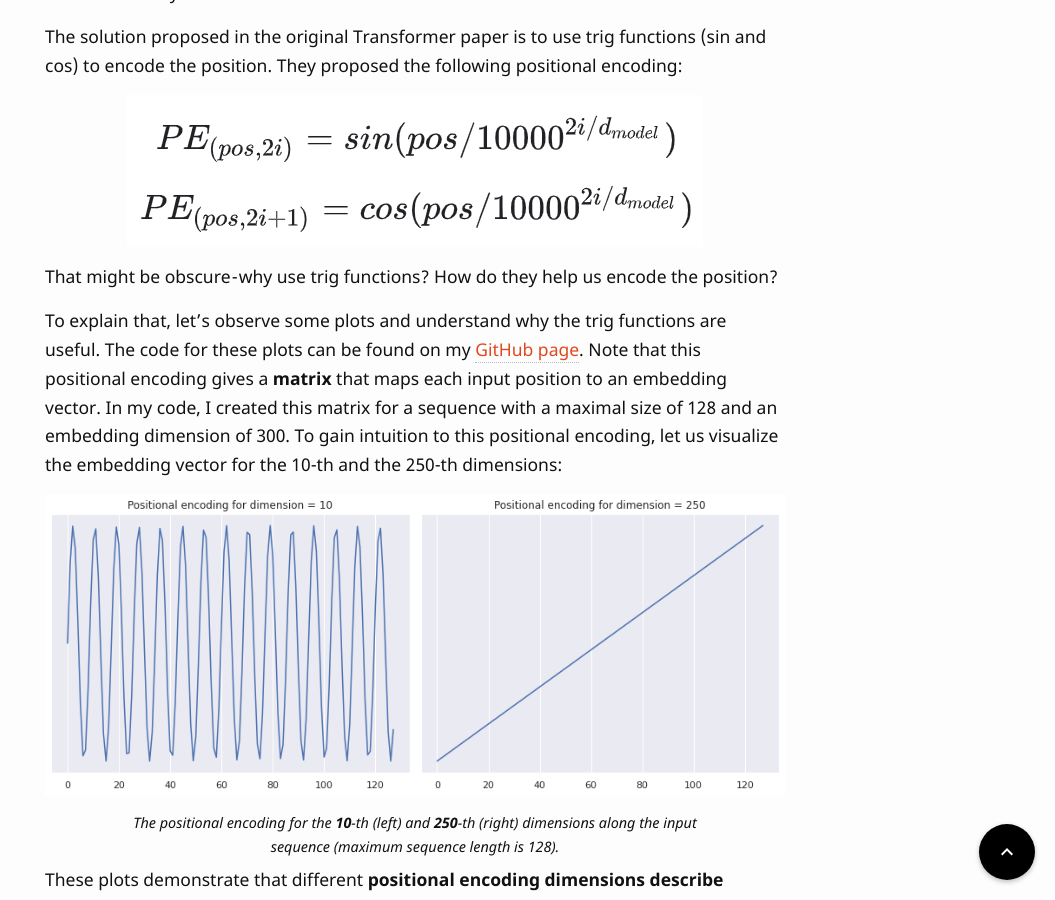
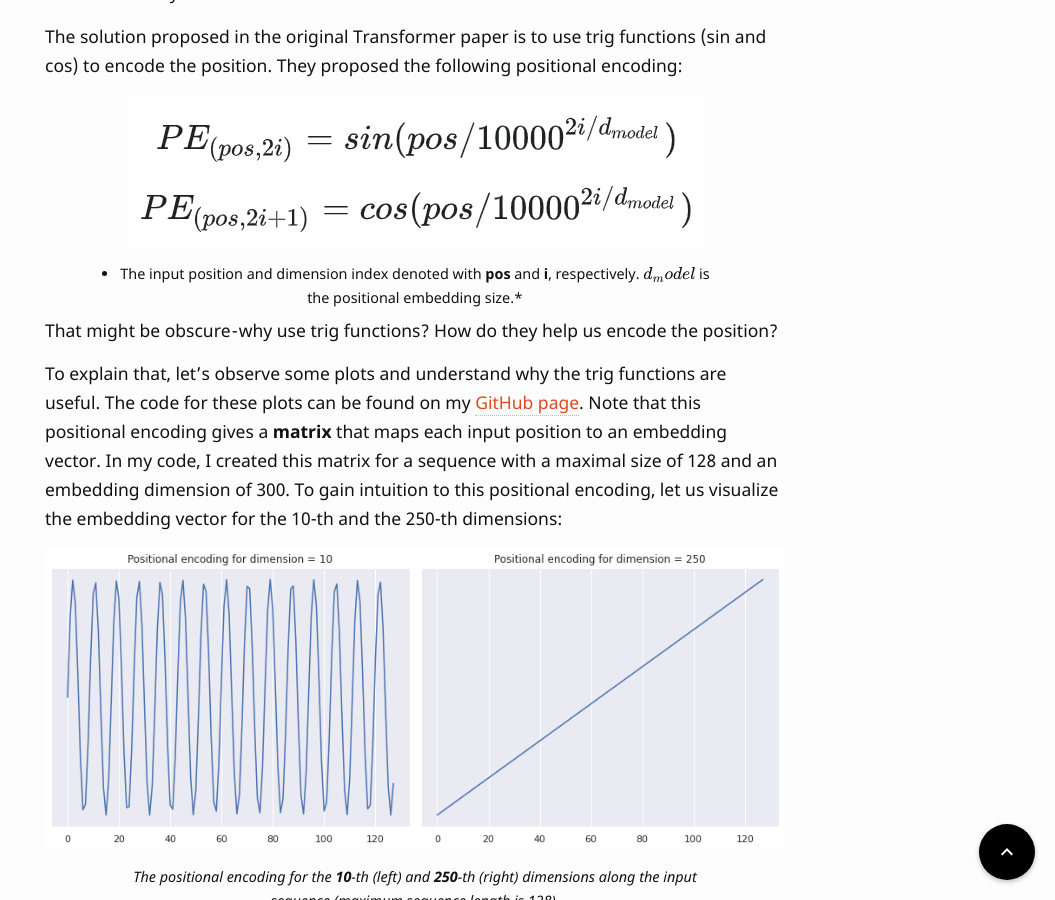
Before and after one commit to OmriKaduri/omrikaduri.github.io, a Jekyll site: the page built from _posts/2022-10-22-From-N-grams-to-CodeX-Part-2.md, in a window 1280 px wide and 900 px high, scrolled down 14347 px. Shown: the whole window, without its empty margins (225-1280 px from the left). Built offline with Jekyll 4.4.1, drawn with Linux system fonts in a browser that asks for light colours; some web fonts are replaced; formulas are drawn with MathJax 3; comment, search, counter and statistics services are not loaded.

Commit message:
caption for PE

```diff
--- a/_posts/2022-10-22-From-N-grams-to-CodeX-Part-2.md
+++ b/_posts/2022-10-22-From-N-grams-to-CodeX-Part-2.md
@@ -230,6 +230,9 @@ The solution proposed in the original Transformer paper is to use trig functions
 
 ![General form]({{ '/assets/images/positional-encoding-formula.png' | relative_url }})
 
+{:.caption}
+* The input position and dimension index denoted with **pos** and **i**, respectively. $$d_model$$ is the positional embedding size.*
+
 That might be obscure - why use trig functions? How do they help us encode the position?
 
 To explain that, let's observe some plots and understand why the trig functions are useful. The code for these plots can be found on my [GitHub page](https://gist.github.com/OmriKaduri/81a1557d9dc01a248e48f3a142496c4a). Note that this positional encoding gives a **matrix** that maps each input position to an embedding vector. In my code, I created this matrix for a sequence with a maximal size of 128 and an embedding dimension of 300. To gain intuition to this positional encoding, let us visualize the embedding vector for the 10-th and the 250-th dimensions:
```
